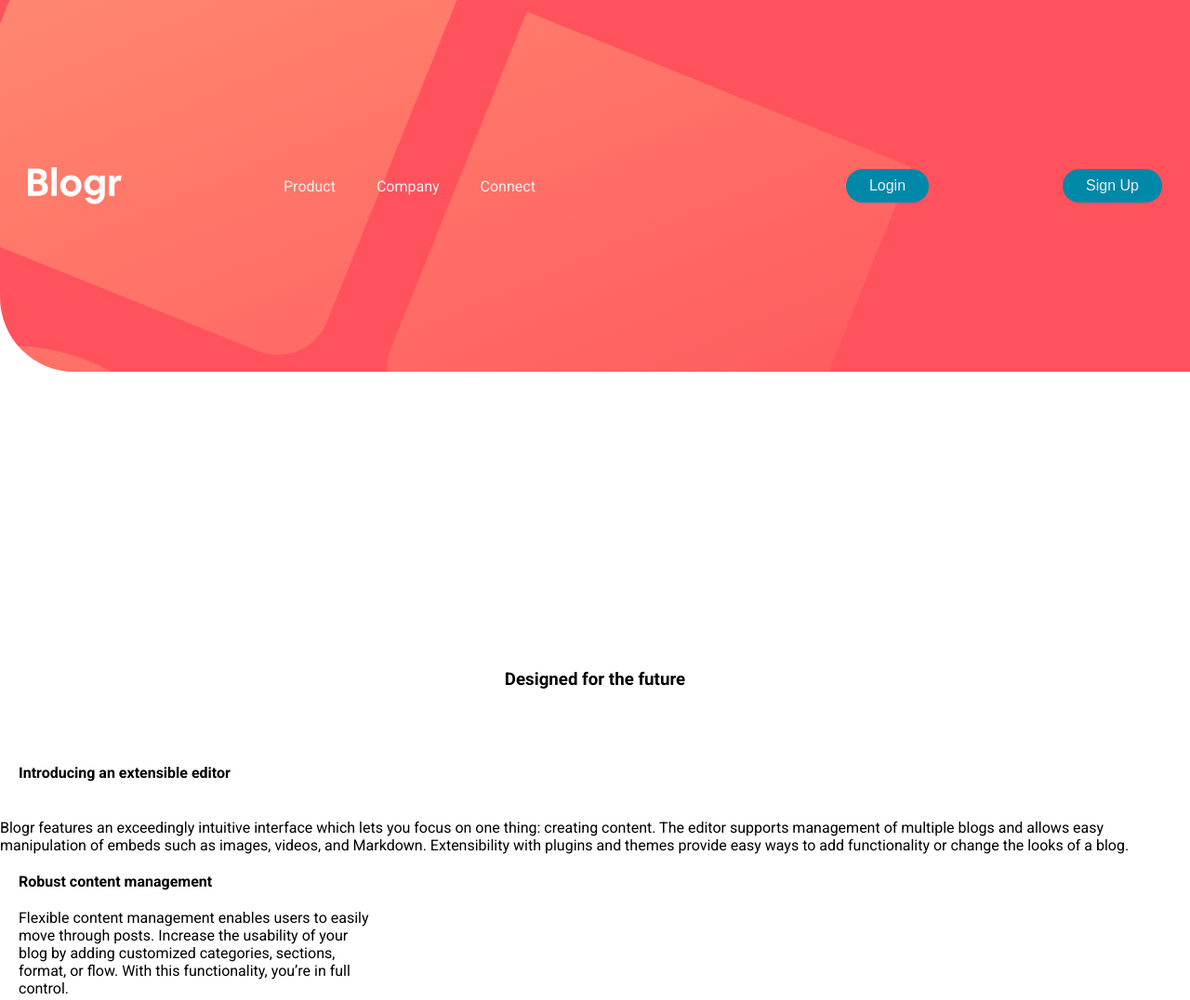
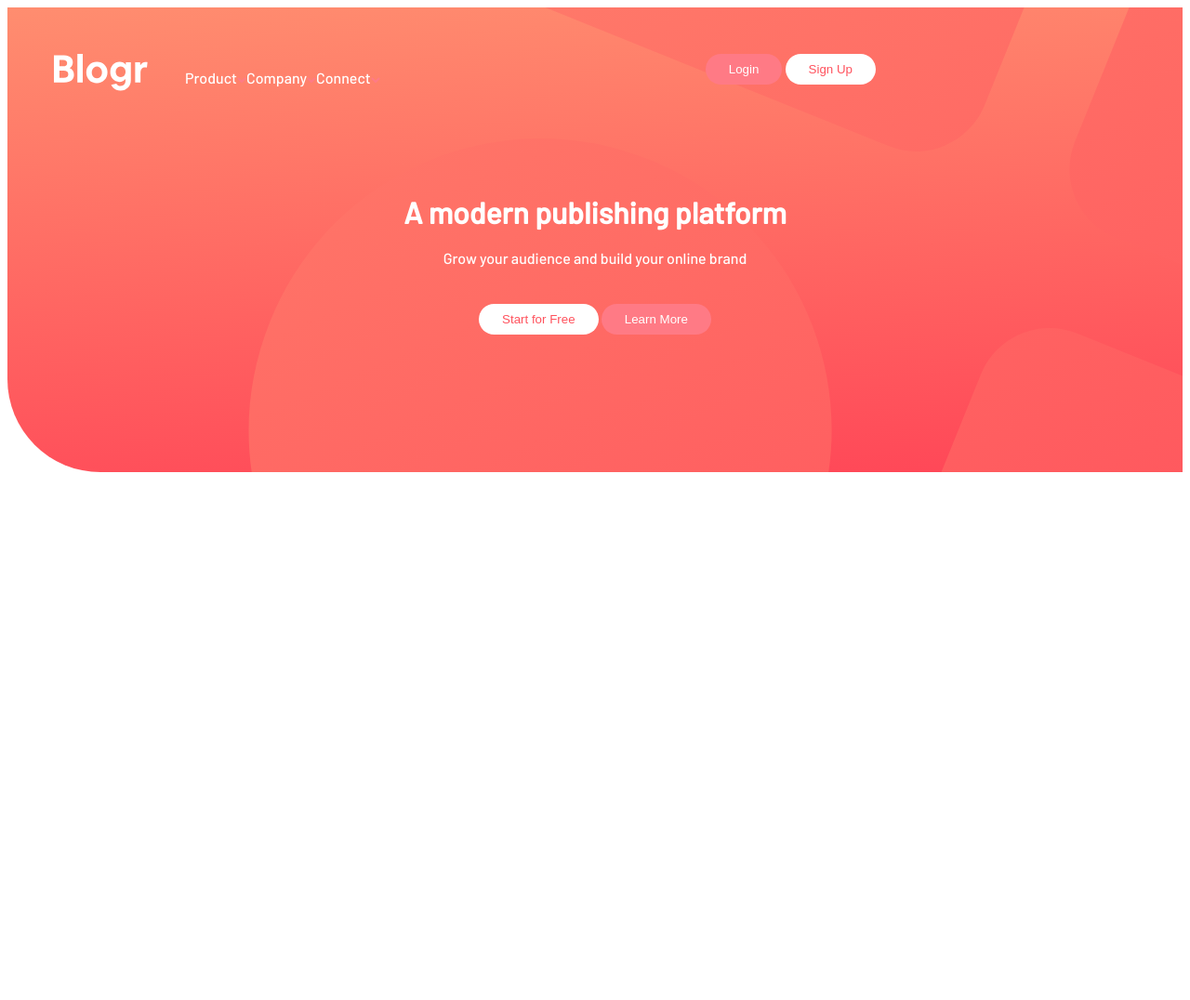
Before and after one commit to applewhite504/blogr-landing-page-main, a plain HTML site: page index.html in a window 1280 px wide. Shown: the top 1076 px of the page at 93% size. After the commit the page ends 816 px from the top, so only its background shows below. Drawn offline with Linux system fonts and the light colour scheme.

Commit message:
header styling

```diff
--- a/index.html
+++ b/index.html
@@ -6,7 +6,7 @@
 
   <link rel="icon" type="image/png" sizes="32x32" href="./images/favicon-32x32.png">
   <link rel="stylesheet" href="style.css">
-  <title>Frontend Mentor | [Blogr]</title>
+  <title>Frontend Mentor Blogr</title>
 
   <!-- Feel free to remove these styles or customise in your own stylesheet 👍 -->
   <style>
@@ -15,18 +15,90 @@
   </style>
 </head>
 <body>
+
+  <div class="container">
     <header>
-      <img class="logo" src="images/logo.svg" alt="logo">
-      <nav>
-          <ul class="nav_links">
-              <li><a href="#">Product</a></li>
-              <li><a href="#">Company</a></li>
-              <li><a href="#">Connect</a></li>
+      <div class="banner">
+        <div class="logo">
+          <img src="images/logo.svg" alt="logo">
+        </div>
+
+        <nav class="nav">
+          <ul>
+            <li class="item"><a href="#" class="product">Product</a><img src="images/icon-arrow-dark.svg" alt="icon-arrow-dark" class="arrow"></a></li>
+            <li class="item"><a href="#" class="company">Company</a><img src="images/icon-arrow-dark.svg" alt="icon-arrow-dark" class="arrow"></a></li>
+            <li class="item"><a href="#" class="connect">Connect</a><img src="images/icon-arrow-dark.svg" alt="icon-arrow-dark" class="arrow"></a></li>
           </ul>
-      </nav>
-      <a class="left" href="#"><button>Login</button></a>
-      <a class="right" href="#"><button>Sign Up</button></a>
+        </nav>
+
+        <div class="login">
+          <button class="button-first">Login</button>
+          <button class="button-end">Sign Up</button>
+        </div>
+      </div>
+
+      <div class="hero">
+          <h1>A modern publishing platform</h1>
+          <p>Grow your audience and build your online brand</p>
+
+          <div class="buttons-hero">
+            <button class="start">Start for Free</button>
+            <button class="free">Learn More</button>
+          </div>
+      </div>
+
     </header>
+
+  </div>
+
+    <!-- <div class="header-content"> -->
+
+
+
+        <!-- <div class="main-responsive hamburger">
+          <i class="fas fa-bars icon-menu"></i>
+        </div> -->
+
+      <!-- <nav class="main">
+        <div class="main-content">
+          <ul>
+            <li class="item"><a href="#" class="product">Product</a><img src="images/icon-arrow-dark.svg" alt="icon-arrow-dark" class="arrow"></a></li>  -->
+              <!--<ul class="nav_links">
+                 <li><a href="#">Overview</a></li>
+                <li><a href="#">Pricing</a></li>
+                <li><a href="#">Marketplace</a></li>
+                <li><a href="#">Features</a></li>
+                <li><a href="#">Integrations</a></li>
+            </ul>-->
+          <!-- </li> -->
+
+            <!-- <li class="item"><a href="#" class="company">Company</a><img src="images/icon-arrow-dark.svg" alt="icon-arrow-dark" class="arrow"></a></li>  -->
+              <!-- <ul class="nav-links">
+                <li><a href="#">About</a></li>
+                <li><a href="#">Team</a></li>
+                <li><a href="#">Blog</a></li>
+                <li><a href="#">Careers</a></li>
+              </ul> -->
+            <!-- </li> -->
+
+             <!-- <li class="item"><a href="#" class="connect">Connect</a><img src="images/icon-arrow-dark.svg" alt="icon-arrow-dark" class="arrow"></a></li>  -->
+              <!-- <ul class="nav-links">
+                <li><a href="#">Contact</a></li>
+                <li><a href="#">Newsletter</a></li>
+                <li><a href="#">LinkedIn</a></li>
+              </ul> -->
+             <!-- </li>
+          </ul>
+        </div>
+         -->
+    <!-- </nav>  -->
+      <!-- <h1>A modern publishing platform</h1>
+      <p>Grow your audience and build your online brand</p>  -->
+
+      <!-- <div class="enter-button">
+          <button id="startBtn">Start for Free</button>
+          <button id="learnBtn">Learn More</button>
+        </div> -->
 
 
 
@@ -38,55 +110,7 @@
 
 
 
-
-
-
-<!-- <section id="top">
-
-  <div class="navigation">
-    <ul>
-      <li><a href="#">Product</a>
-        <ul>
-          <li><a href="#">Overview</a></li>
-          <li><a href="#">Pricing</a></li>
-          <li><a href="#">Marketplace</a></li>
-          <li><a href="#">Features</a></li>
-          <li><a href="#">Integrations</a></li>
-        </ul>
-      </li>
-      <li><a href="#">Company</a>
-        <ul>
-          <li><a href="#">About</a></li>
-          <li><a href="#">Team</a></li>
-          <li><a href="#">Blog</a></li>
-          <li><a href="#">Careers</a></li>
-        </ul>
-      </li>
-      <li><a href="#">Connect</a>
-        <ul>
-          <li><a href="#">Contact</a></li>
-          <li><a href="#">Newsletter</a></li>
-          <li><a href="#">LinkedIn</a></li>
-        </ul>
-      </li>
-    </ul>
-  </div> -->
-
-    <!-- <div class="nav-button">
-      <button id="loginBtn">Login</button>
-      <button id="signupBtn">Sign Up</button>
-    </div>
-
-
-  <h1>A modern publishing platform</h1>
-  <p>Grow your audience and build your online brand</p>
-
-    <div class="enter-button">
-    <button id="startBtn">Start for Free</button>
-    <button id="learnBtn">Learn More</button>
-  </div> -->
-
-  <div class="middle-container">
+  <!-- <div class="middle-container">
 
   <h3>Designed for the future</h3>
 
@@ -99,9 +123,9 @@
   <h4>Robust content management</h4>
   <p>Flexible content management enables users to easily move through posts. Increase the usability of your blog
   by adding customized categories, sections, format, or flow. With this functionality, you’re in full control.</p>
-</div>
+</div> -->
 
-<div class="lower-container">
+<!-- <div class="lower-container">
 
 </div>
 <h4>State of the Art Infrastructure</h4>
@@ -119,11 +143,11 @@
 
 </div>
 
-<!-- <footer>
+ <footer>
 
-  Product
+  Product -->
 
-  Overview
+  <!-- Overview
   Pricing
   Marketplace
   Features
--- a/style.css
+++ b/style.css
@@ -1,77 +1,101 @@
-@import url('https://fonts.googleapis.com/css2?family=Roboto:wght@400;700&display=swap');
-
+@import url('https://fonts.googleapis.com/css2?family=Barlow:wght@300;500&display=swap');
 * {
   box-sizing: border-box;
-  margin: 0;
-  padding: 0;
-  /* background-color: orange; */
+  /* margin: 0; */
+  /* padding: 0; */
 }
 
 body {
-  font-family: 'Roboto', sans-serif;
-  /* display: flex;
-  flex-direction: column; */
+  font-family: 'Barlow', sans-serif;
+  /* display: flex; */
+  /* flex-direction: column; */
   height: 100vh;
   overflow: hidden;
-}
+  align-items: center;
 
-li, a, button {
-    font-size: 16px;
-    color: #edf0f1;
-    text-decoration: none;
 }
 
 header {
-    height: 50vh;
-    display: flex;
-    position: relative;
-    justify-content: space-between;
-    align-items: center;
-    padding: 30px;
-    background-color: #ff525d;
-    background-image: url("./images/bg-pattern-intro.svg");
-    background-position: -550px -450px;
-    background-repeat: no-repeat;
-    background-size: 1800px;
-    border-radius: 0 0 0 80px;
+    width: 100%;
+    height: 500px;
+    /* height: 100vh; */
+    background-image: url(../images/bg-pattern-intro.svg), linear-gradient(176deg, #ff8f70 0%, #ff3d54 100%);
+    background-size: 200%;
+    /* background-size: 373%; */
+    background-position: 17% 50%;
+    /* background-position: 35% 39%; */
+    border-bottom-left-radius: 100px;
+    shape-outside: polygon(32px 126px 163px 32px, 293px 127px, 244px 282px 82px 281px);
+    margin-bottom: 0;
+    /* margin-bottom: 100px; */
 }
 
-.nav_links {
-    list-style: none;
-    position: relative;
-    right: 50px;
+.banner {
+    display: flex;
+    /* justify-content: space-around; */
+    padding: 50px;
 }
 
-.nav_links li {
-    display: inline-block;
-    padding: 0px 20px;
+ul {
+    display: flex;
+    list-style-type: none;
+
 }
 
-.nav_links li a {
-    transition: all 0.3s ease 0;
-}
-
-.nav_links li a:hover {
-    color: pink;
+a {
+    color: #fff;
+    text-decoration: none;
 }
 
 button {
     padding: 9px 25px;
-    background-color: rgba(0, 136, 169, 1);
+    background-color: #fff;
     border: none;
     border-radius: 50px;
     cursor: pointer;
-    transition: all 0.3s, ease 0s;
 }
 
-button:hover {
-    background-color: rgba(0, 136, 169, 0.8);
+.login {
+    margin-left: 350px;
 }
 
-.left {
+.login .button-first {
+    background-color: hsl(355, 100%, 74%);
+    color: white;
+}
+
+.login .button-end {
+    color: hsl(356, 100%, 66%);
+}
+
+.buttons-hero .free {
+    background-color: hsl(355, 100%, 74%);
+    color: white;
+}
+
+.buttons-hero .start {
+    color: hsl(356, 100%, 66%);
+}
+
+.hero {
     position: relative;
-    left: 60px;
+    text-align: center;
+    margin: 50px;
+    /* top: -200px; */
+    color: #fff;
 }
+
+.buttons-hero {
+    position: relative;
+    text-align: center;
+    margin-top: 40px;
+}
+
+/* .enter {
+    position: relative;
+    text-align: center;
+    top: -180px;
+} */
 
 
 
@@ -85,16 +109,114 @@ button:hover {
 
 
 
-/*#top {
-    /* display: inline;
-    background-color: orange;
-    height: 50vh;
+
+
+
+
+/* header .header-content  {
+    width: 90%;
+    margin: 0 auto;
+    padding-top: 40px;
+    display: flex;
+    justify-content: space-between;
+    align-items: center;
+} */
+
+/* header .header-content .logo img {
+    width: 65px;
 }
 
-.navigation {
-    width: 100%;
+ /*header .header-content .main {
+    position: absolute; */
+    /* background: white;
+    width: 90%;
+    height: auto;
+    margin: 105px auto 0 auto;
+    padding: 30px 20px 0 20px;
+    border-radius: 10px;
+
 }
-.navigation ul {
+
+
+
+/* li, a, button {
+    font-size: 16px;
+    color: #edf0f1;
+    text-decoration: none;
+} */
+
+/* height, bkg-size, position, margin-btm commented below are for mobile screen */
+
+/* ul {
+    display: flex;
+    list-style-type: none;
+    position: relative;
+    left: 400px;
+    align-items: center;
+    margin-top: -88px;
+} */
+
+/* a {
+    text-decoration: none;
+    color: #fff;
+    padding: 15px;
+} */
+
+
+
+ /* .main {
+     /* position: relative;
+     list-style-type: none;
+     text-align: center;
+     margin: 0;
+     padding: 0;
+ }   */
+
+
+
+ /* .item {
+     display: inline;
+ } */
+
+
+
+/* .nav_links {
+    list-style: none;
+    position: relative;
+    right: 50px;
+}
+
+.nav_links li {
+    display: inline-block;
+    padding: 0px 20px;
+}
+
+.nav_links li a {
+    transition: all 0.3s ease 0;
+} */
+
+
+/* .nav_links li a:hover {
+    color: #fff;
+} */
+
+
+
+/* button:hover {
+    background-color: rgba(0, 136, 169, 0.8);
+} */
+
+/* .left {
+    position: relative;
+    left: 60px;
+} */
+
+
+
+
+
+
+/* .navigation ul {
     display: flex;
     margin-left: 130px;
 
@@ -104,7 +226,7 @@ button:hover {
     list-style: none;
     position: relative;
     padding: 10px 0;
-    transition: 0.5s;
+    transition: 0.5s; */
     /* box-sizing: border-box;
 }
 
@@ -162,7 +284,7 @@ h1, p {
     text-align: center;
 }*/
 
-.middle-container {
+/* .middle-container {
     padding-top: 320px;
     padding-bottom: 100px;
 }
@@ -183,4 +305,4 @@ h1, p {
     margin: 20px 20px;
     width: 30%;
     justify-content: center;
-}
+}  */
```
